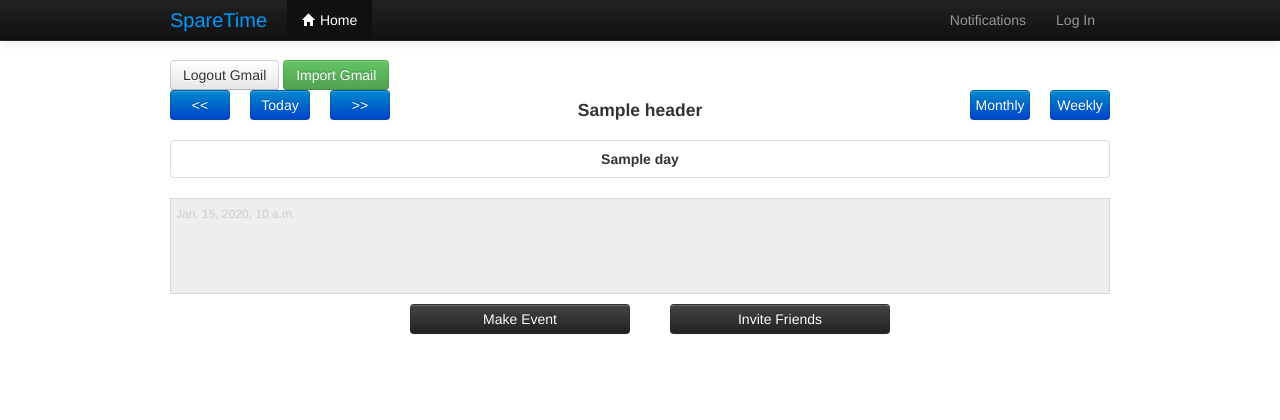
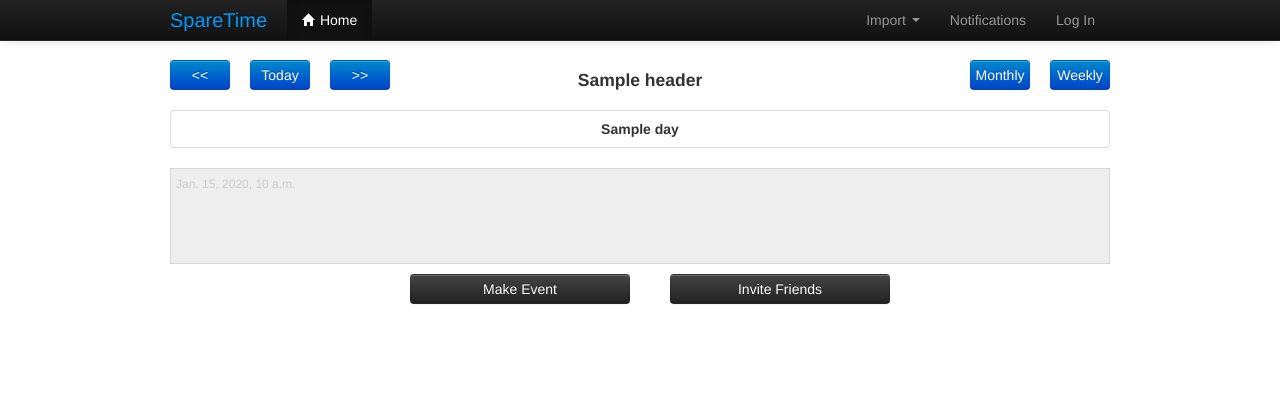
Before and after one commit to psatyajeet/SpareTime, a Django app: template mysite/templates/socialcalendar/weekly.html in a window 1280 px wide. Shown: the top 420 px of the page. Run offline with Django 3.2, Linux system fonts and the light colour scheme; the template is opened without the code that fills it: most values are stand-ins (such as "Sample title", 1, 10 or a date in 2020); data that the repository does not hold is empty; parts of the project's set-up code (start-up, migrations or seed data) failed here and were passed over; some libraries are stand-ins or nearby versions.

Commit message:
Moved Gmail Button

```diff
--- a/mysite/templates/socialcalendar/calendar.html
+++ b/mysite/templates/socialcalendar/calendar.html
@@ -10,10 +10,10 @@
    <fb:login-button autologoutlink="true" onlogin="OnRequestPermission();">
    </fb:login-button>
    -->
-<!--Add a button for the user to click to initiate auth sequence -->
+<!--Add a button for the user to click to initiate auth sequence
 <button id="lgoutgcal" onclick="logoutGmail()" class = "btn">Logout Gmail</button>
 <button type = "button" id="authorize-button" onclick="handleClientLoad()" class="btn btn-success" >Import Gmail</button>
-
+ -->
 <script>
     $("#notificationButton").show()
 
--- a/mysite/templates/template.html
+++ b/mysite/templates/template.html
@@ -29,10 +29,19 @@
                         <li class="active"><a href="/"><i class="icon-home icon-white"></i> Home</a></li>
                      </ul>
                      <ul class="nav pull-right">
-                        <!--<li><a href="/login"><i class="icon-user icon-white"></i> My Profile</a></li>-->
+                         <!--<li><a href="/login"><i class="icon-user icon-white"></i> My Profile</a></li>-->
 
-                        <li><a href="#" id="notificationButton">Notifications</a></li>
-                        <li><a href="#" id="loginButton">Log In</a></li>
+                         <li class="dropdown">
+                             <a class="dropdown-toggle" id="dLabel" role="button" data-toggle="dropdown" data-target="#" href="#">
+                                 Import
+                                 <b class="caret"></b>
+                             </a>
+                             <ul class="dropdown-menu" role="menu" aria-labelledby="dLabel">
+                                 <li><a href="#" id="authorize-button" onclick="handleClientLoad()">From Google Calendar</a></li>
+                             </ul>
+                         </li>
+                         <li><a href="#" id="notificationButton">Notifications</a></li>
+                         <li><a href="#" id="loginButton">Log In</a></li>
                      </ul>
                   </div>
                </div>
```
